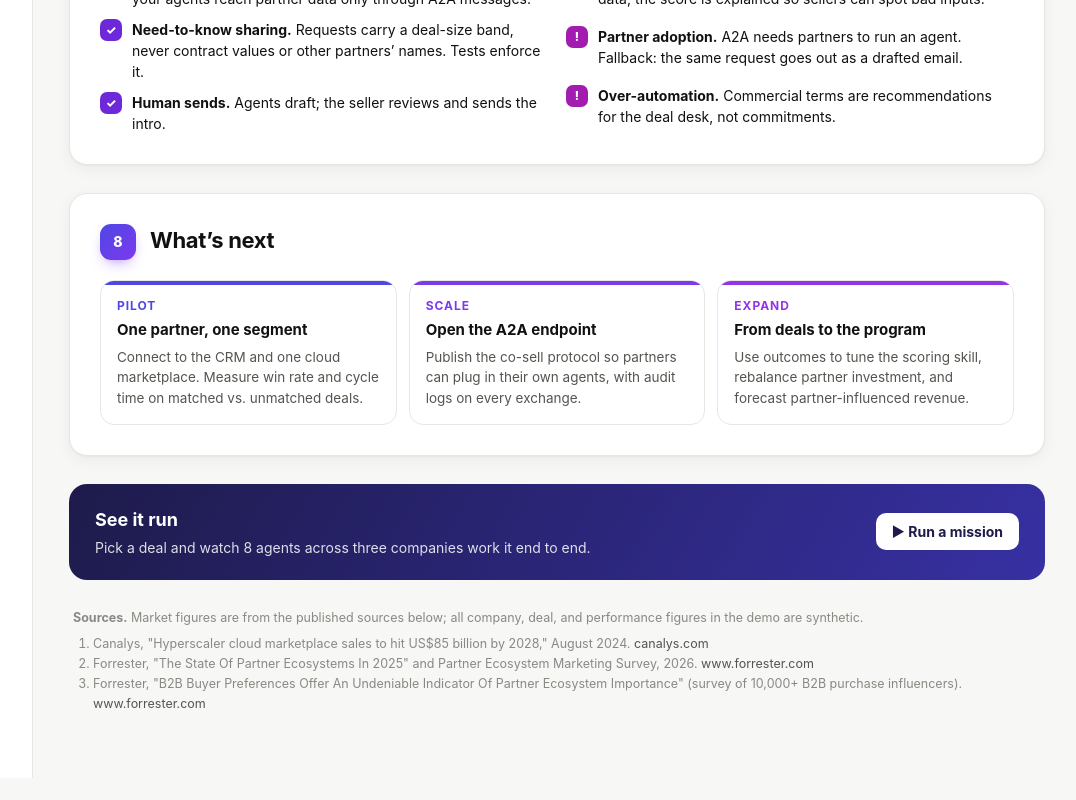
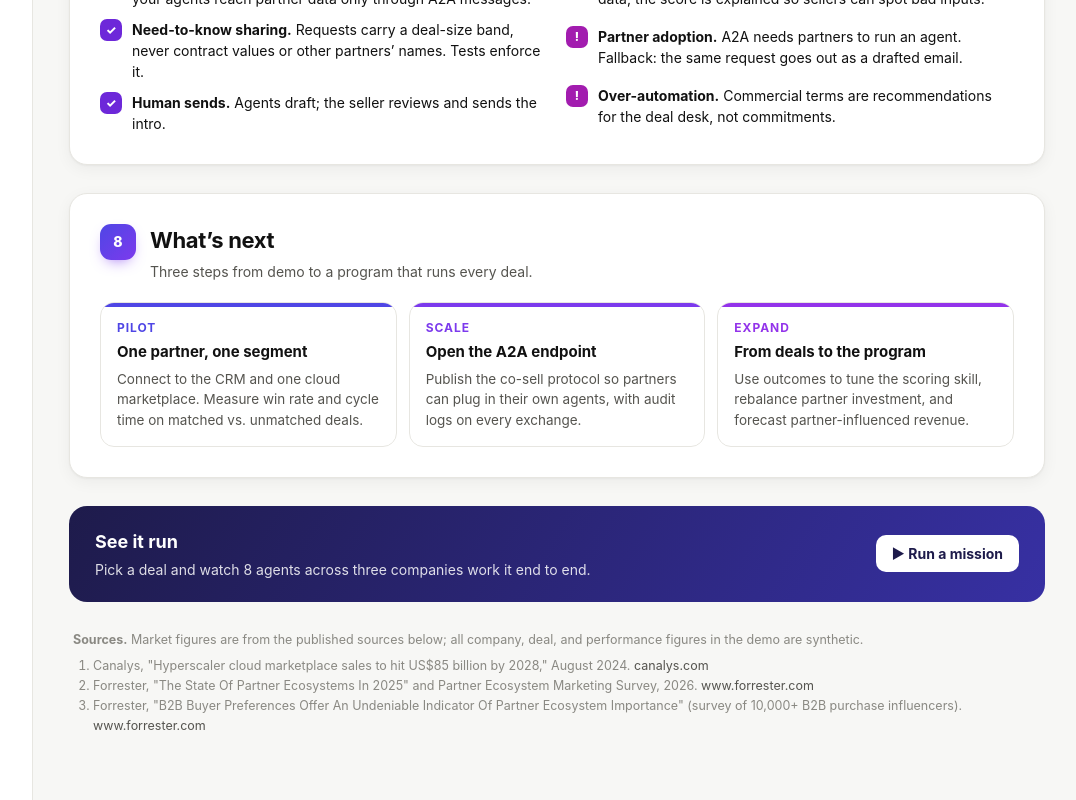
Before and after one commit to varunk130/ai-cosell-matchmaker, a React (Vite) app: page / in a window 1280 px wide. Shown: the part 3795-4595 px from the top of the page, without its empty margins (199-1275 px from the left). Before the commit the page ends 4573 px from the top, so only its background shows below. Built offline with nearby package versions, Linux system fonts and the light colour scheme.

Commit message:
Add a subtitle to the roadmap section

```diff
--- a/src/views/CaseStudyView.tsx
+++ b/src/views/CaseStudyView.tsx
@@ -430,6 +430,7 @@ export function CaseStudyView() {
           <span className="cs-num">8</span>
           <div>
             <h2>What’s next</h2>
+            <p>Three steps from demo to a program that runs every deal.</p>
           </div>
         </div>
         <div className="cs-roadmap">
```
